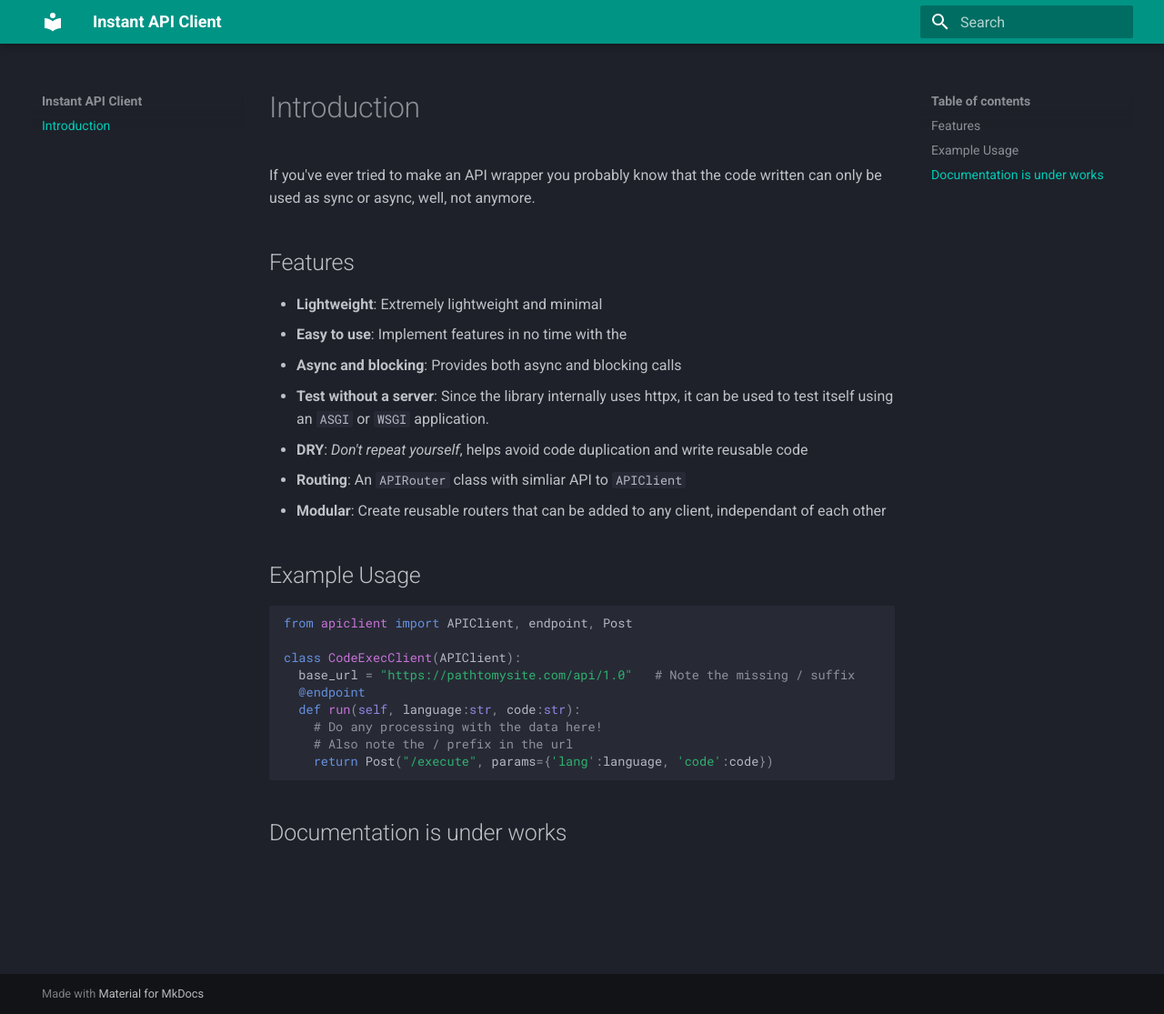
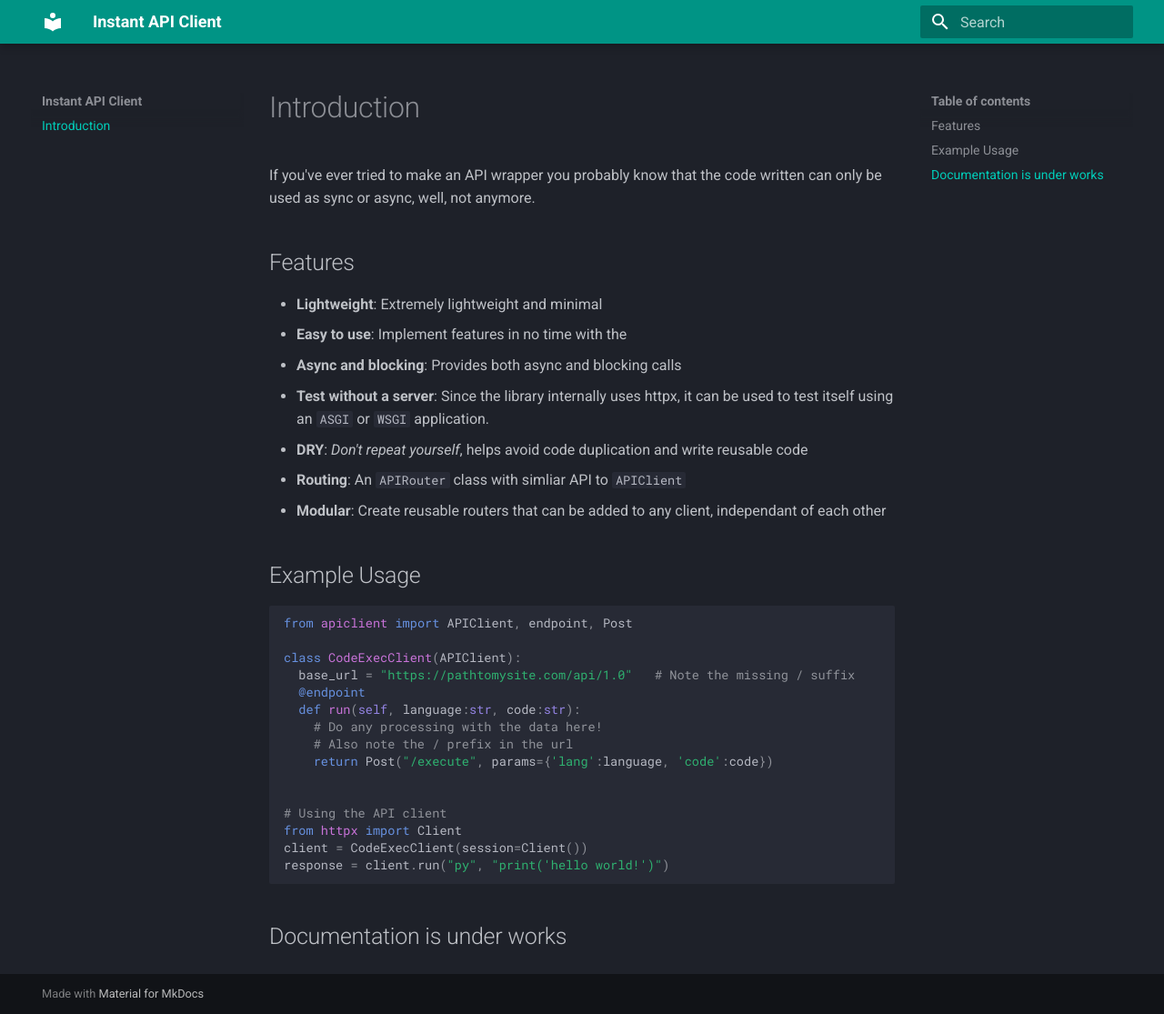
Before and after one commit to FalseDev/instant-api-client, an MkDocs documentation site: the page built from docs/index.md, in a window 1280 px wide and 1115 px high. Shown: the whole window at 91% size. Built offline with MkDocs 1.6.1 and Material for MkDocs 9.7.7, drawn with Linux system fonts in a browser that asks for light colours.

Commit message:
Added usage to the example

````diff
--- a/docs/index.md
+++ b/docs/index.md
@@ -28,6 +28,12 @@ class CodeExecClient(APIClient):
     # Also note the / prefix in the url
     return Post("/execute", params={'lang':language, 'code':code})
 
+
+# Using the API client
+from httpx import Client
+client = CodeExecClient(session=Client())
+response = client.run("py", "print('hello world!')")
+
 ```
 
 ## Documentation is under works
````
